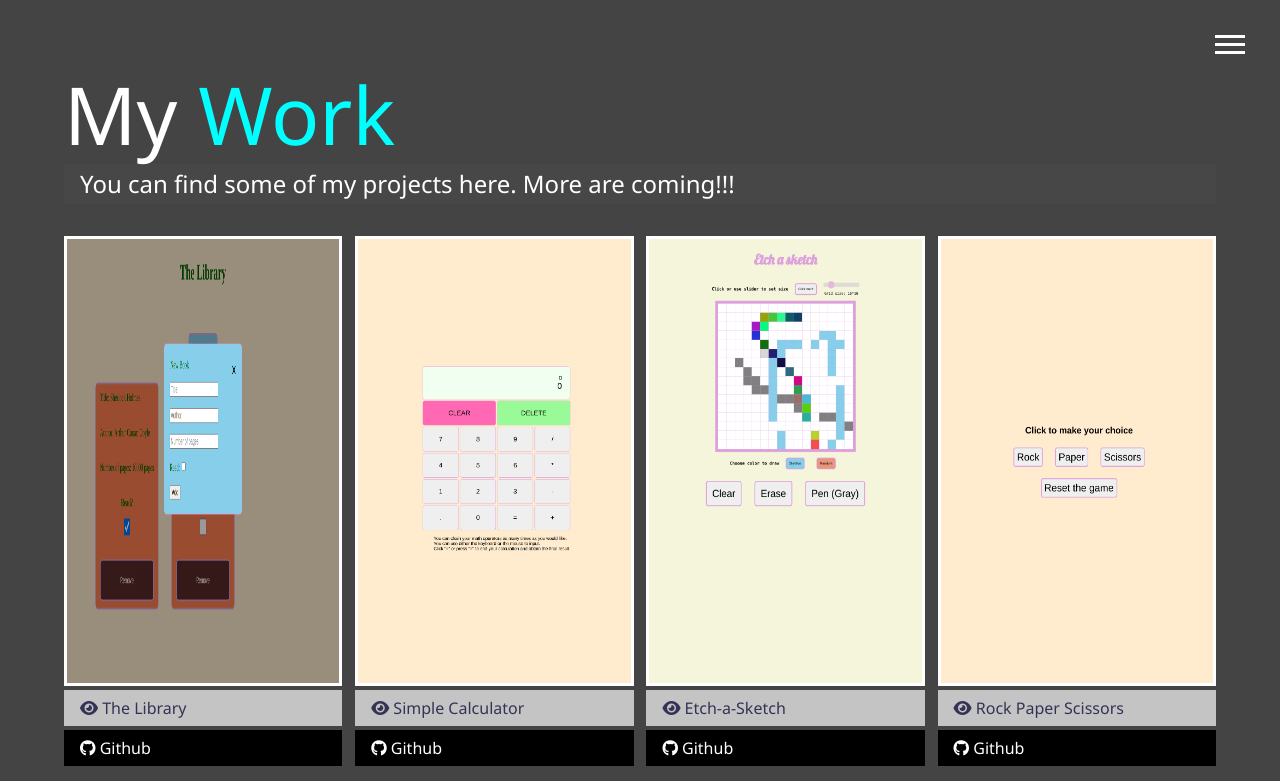
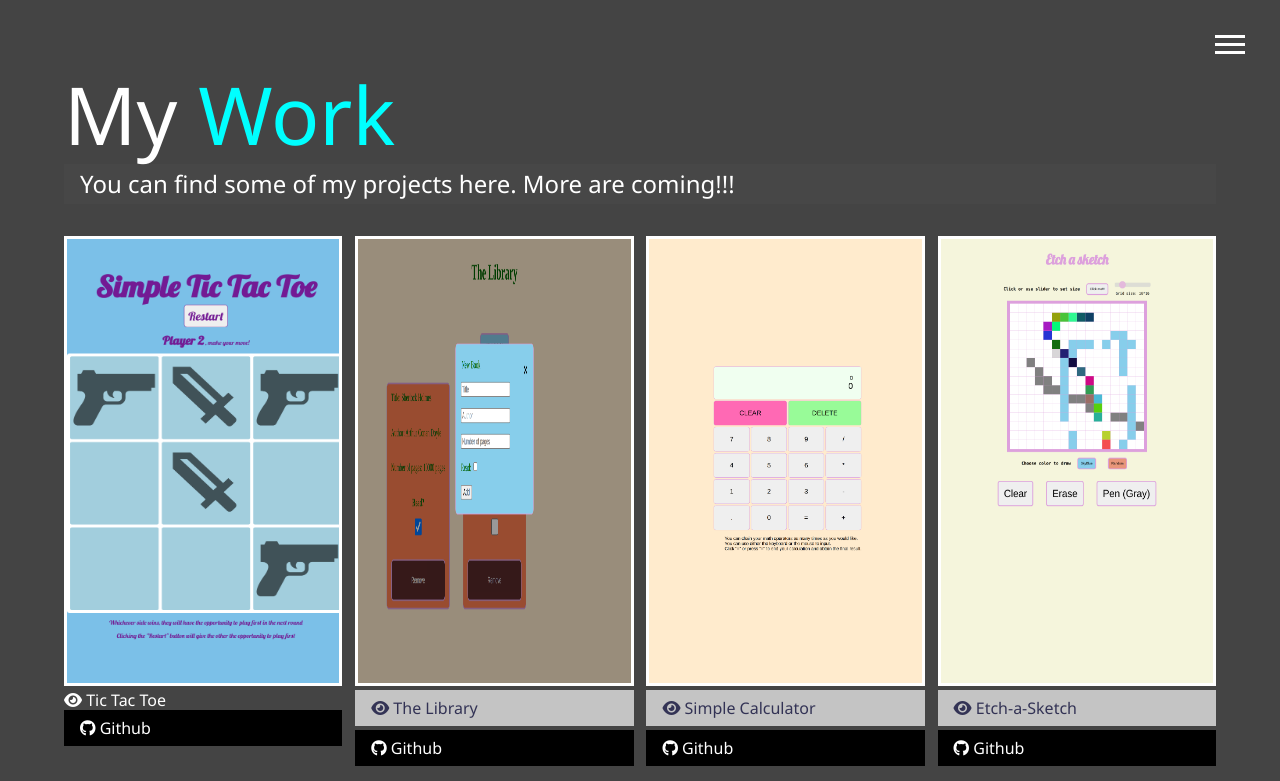
Before and after one commit to vietnguyen0224/My_Portfolio, a website: page dist/work.html in a window 1280 px wide. Shown: the top 781 px of the page. Drawn offline with Linux system fonts and the light colour scheme.

Commit message:
Added tic-tac-toe project

```diff
--- a/dist/work.html
+++ b/dist/work.html
@@ -67,6 +67,17 @@
             You can find some of my projects here. More are coming!!!
         </h2>
         <div class="projects">
+            <div class="item">
+                <a target="_blank" href="https://vietnguyen0224.github.io/Tic-Tac-Toe/">
+                    <img src="img/Tic-Tac-Toe.png" height="450px" alt="Tic-Tac-Toe">
+                </a>
+                <a target="_blank" href="https://vietnguyen0224.github.io/Tic-Tac-Toe/ class="btn-light">
+                    <i class="fas fa-eye"></i> Tic Tac Toe
+                </a>
+                <a target="_blank" href="https://github.com/vietnguyen0224/Tic-Tac-Toe" class="btn-dark">
+                    <i class="fab fa-github"></i> Github
+                </a>
+            </div>
             <div class="item">
                 <a target="_blank" href="https://vietnguyen0224.github.io/Library/">
                     <img src="img/Library.png" height="450px" alt="Library">
```
Also changed, not shown: dist/img/Tic-Tac-Toe.png (added).
